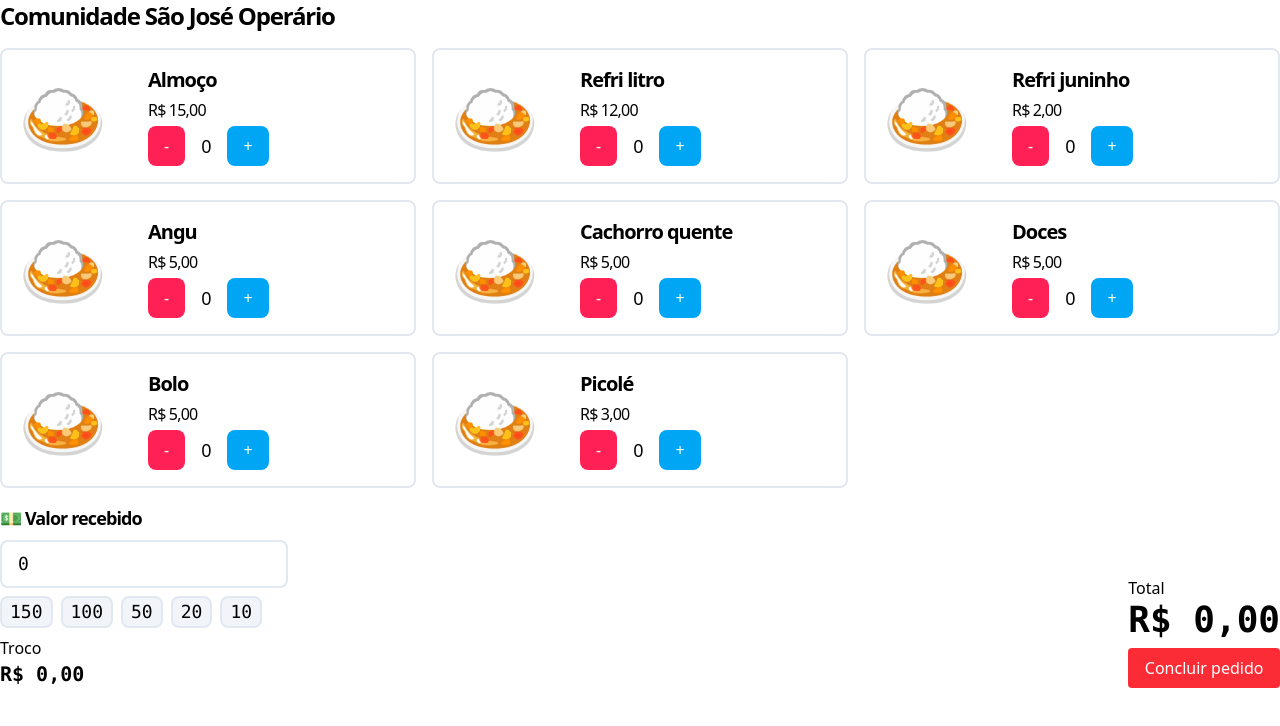
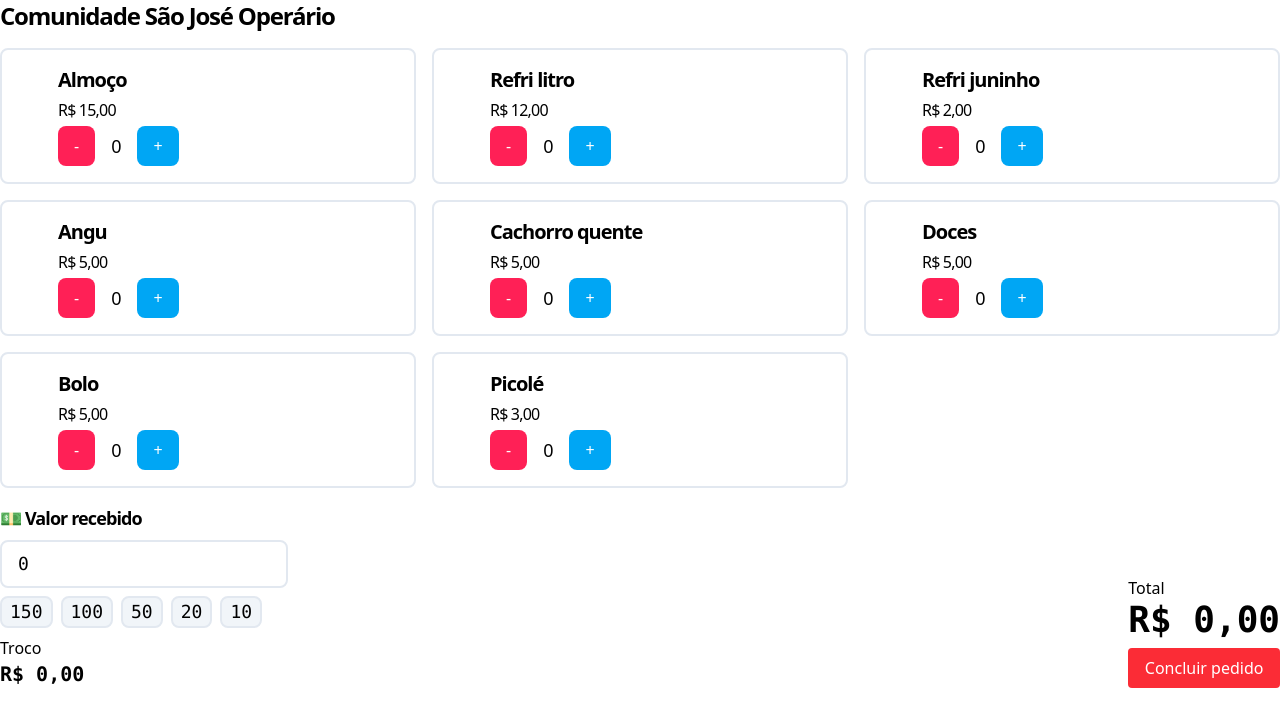
Before and after one commit to AgdaSilvap/caixa-sao-jose, a React (Vite) app: page / in a window 1280 px wide. Shown: the top 726 px of the page. Built offline with nearby package versions, Linux system fonts and the light colour scheme.

Commit message:
Move dados para arquivos JSON

```diff
--- a/src/App.tsx
+++ b/src/App.tsx
@@ -1,6 +1,6 @@
 import { CardProduto } from "./components/CardProduto";
 import { Checkout } from "./components/Checkout";
-import { produtos } from "./dados";
+import produtos from "./data/produtos.json";
 import { useCarrinho } from "./hooks/useCarrinho";
 
 export const App = () => {
--- a/src/components/Checkout.tsx
+++ b/src/components/Checkout.tsx
@@ -1,7 +1,7 @@
 import { useMemo, useState } from "react"
+import valoresRecebidosPossiveis from "../data/valoresRecebidos.json"
+import { useFormatador } from "../hooks/useFormatador"
 import { ResetCarrinho } from "./ResetCarrinho"
-import { useFormatador } from "../hooks/useFormatador"
-import { valoresRecebidosPossiveis } from "../dados"
 
 type CheckoutProps = {
   total: number,
--- a/src/dados.ts
+++ /dev/null
@@ -1,55 +0,0 @@
-import { Produto } from "./types";
-
-export const produtos: Produto[] = [
-  {
-    id: 1,
-    nome: 'Almoço',
-    preco: 15.0,
-    icone: "🍛"
-  },
-  {
-    id: 3,
-    nome: 'Refri litro',
-    preco: 12.0,
-    icone: "🍛"
-  },
-  {
-    id: 4,
-    nome: 'Refri juninho',
-    preco: 2.0,
-    icone: "🍛"
-  },
-  {
-    id: 5,
-    nome: 'Angu',
-    preco: 5.0,
-    icone: "🍛"
-  },
-  {
-    id: 6,
-    nome: 'Cachorro quente',
-    preco: 5.0,
-    icone: "🍛"
-  },
-  {
-    id: 7,
-    nome: 'Doces',
-    preco: 5.0,
-    icone: "🍛"
-  },
-  {
-    id: 2,
-    nome: 'Bolo',
-    preco: 5.0,
-    icone: "🍛"
-  },
-  {
-    id: 8,
-    nome: 'Picolé',
-    preco: 3.0,
-    icone: "🍛"
-  }
-]
-
-
-export const valoresRecebidosPossiveis = [150, 100, 50, 20, 10]
--- /dev/null
+++ b/src/data/produtos.json
@@ -0,0 +1,50 @@
+[
+  {
+    "id": 1,
+    "nome": "Almoço",
+    "preco": 15.0,
+    "imagem": "/img/almoco.jpg"
+  },
+  {
+    "id": 3,
+    "nome": "Refri litro",
+    "preco": 12.0,
+    "imagem": "/img/refri-2l.jpg"
+  },
+  {
+    "id": 4,
+    "nome": "Refri juninho",
+    "preco": 2.0,
+    "imagem": "/img/refri-juninho.jpg"
+  },
+  {
+    "id": 5,
+    "nome": "Angu",
+    "preco": 5.0,
+    "imagem": "/img/angu.jpg"
+  },
+  {
+    "id": 6,
+    "nome": "Cachorro quente",
+    "preco": 5.0,
+    "imagem": "/img/cachorro-quente.jpg"
+  },
+  {
+    "id": 7,
+    "nome": "Doces",
+    "preco": 5.0,
+    "imagem": "/img/doces.jpg"
+  },
+  {
+    "id": 2,
+    "nome": "Bolo",
+    "preco": 5.0,
+    "imagem": "/img/bolo.jpg"
+  },
+  {
+    "id": 8,
+    "nome": "Picolé",
+    "preco": 3.0,
+    "imagem": "/img/picole.jpg"
+  }
+]
--- a/src/hooks/useCarrinho.ts
+++ b/src/hooks/useCarrinho.ts
@@ -1,5 +1,5 @@
 import { useMemo, useState } from "react"
-import { produtos } from "../dados"
+import produtos from "../data/produtos.json"
 import { ItemCarrinho } from "../types"
 
 export const useCarrinho = () => {
--- a/src/types.ts
+++ b/src/types.ts
@@ -2,7 +2,7 @@ export type Produto = {
   id: number,
   nome: string,
   preco: number,
-  icone?: string
+  imagem?: string
 }
 
 export type ItemCarrinho = {
```
Also changed, not shown: src/data/valoresRecebidos.json (added, +7 -0 lines).
